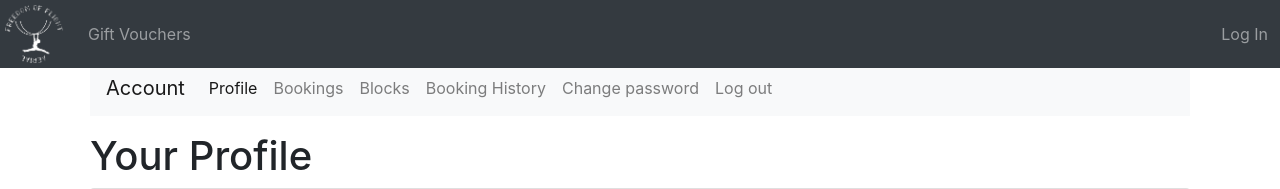
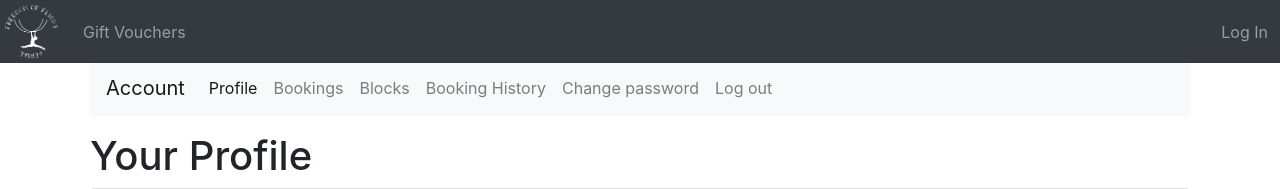
Before and after one commit to rebkwok/freedom_of_flight, a Django app: template templates/accounts/profile.html in a window 1280 px wide. Shown: the top 189 px of the page. Run offline with Django 3.2, Linux system fonts and the light colour scheme; the template is opened without the code that fills it, so the values that code supplies are empty; parts of the project's set-up code (start-up, migrations or seed data) failed here and were passed over; some libraries are stand-ins or nearby versions.

Commit message:
Template tweaks

```diff
--- a/static/css/custom-v1.0.css
+++ b/static/css/custom-v1.0.css
@@ -41,7 +41,7 @@ code {
 }
 
 .nav-logo {
-    max-height: 60px;
+    max-height: 55px;
     margin:0;
     padding: 0;
 }
--- a/templates/accounts/profile.html
+++ b/templates/accounts/profile.html
@@ -39,9 +39,10 @@
                <h2 class="card-header">Accounts</h2>
                <div class="card-body">
                 <div class="card-text">
+                {% if user.is_student or user.is_manager %}
                    The following accounts are registered as student users:
                    <ul>
-                        <li>{% if user.is_student %}{{ user.first_name }} {{ user.last_name }} (main account) {% endif %}</li>
+                       <li>{% if user.is_student %}{{ user.first_name }} {{ user.last_name }} (main account) {% endif %}</li>
                        {% if user.is_manager %}
                             {% for managed_user in user.managed_users %}
                                 {% if managed_user.id != user.id %}
@@ -60,7 +61,8 @@
                                </li>
                                 {% endif %}
                            {% endfor %}
-                    </ul>
+                        </ul>
+                   {% endif %}
                    {% if user.is_manager %}
                         <div class="card-text"><a class="btn btn-xs btn-success btn-xs-wide" href="{% url 'accounts:register_child_user' %}">Add Managed Account</a></div>
                     {% endif %}
@@ -68,9 +70,9 @@
                    <div class="card-text">You do not manage accounts for other users.</div>
                    <div class="card-text"><a class="btn btn-xs btn-xs-wide btn-success" href="{% url 'accounts:update_profile' %}">Change</a></div>
                {% endif %}
-                    {% if not user.is_student %}You are not currently registered as a student.
-                        <div class="card-text"><a class="btn btn-xs btn-xs-wide btn-success" href="{% url 'accounts:update_profile' %}">Change</a></div>
-                    {% endif %}
+                {% if not user.is_student %}You are not currently registered as a student.
+                    <div class="card-text"><a class="btn btn-xs btn-xs-wide btn-success" href="{% url 'accounts:update_profile' %}">Change</a></div>
+                {% endif %}
                 </div>
            </div>
             <div class="card">
--- a/templates/base.html
+++ b/templates/base.html
@@ -43,7 +43,7 @@
           <span class="navbar-toggler-icon"></span>
         </button>
 
-        <l class="collapse navbar-collapse" id="navbarCollapse">
+        <div class="collapse navbar-collapse" id="navbarCollapse">
           <ul class="navbar-nav mr-auto">
             {% for track in tracks %}
             <li class="nav-item"><a class="nav-link" href="{% url 'booking:events' track.slug %}">{{ track.name }}</a></li>
--- a/templates/booking/events.html
+++ b/templates/booking/events.html
@@ -17,7 +17,7 @@
 
 <div class="container pb-2">
 
-        <form class="form-inline" method="post">
+        <form class="form-inline pt-3" method="post">
             {% csrf_token %}
             {{ available_users_form }}
         </form>
```
